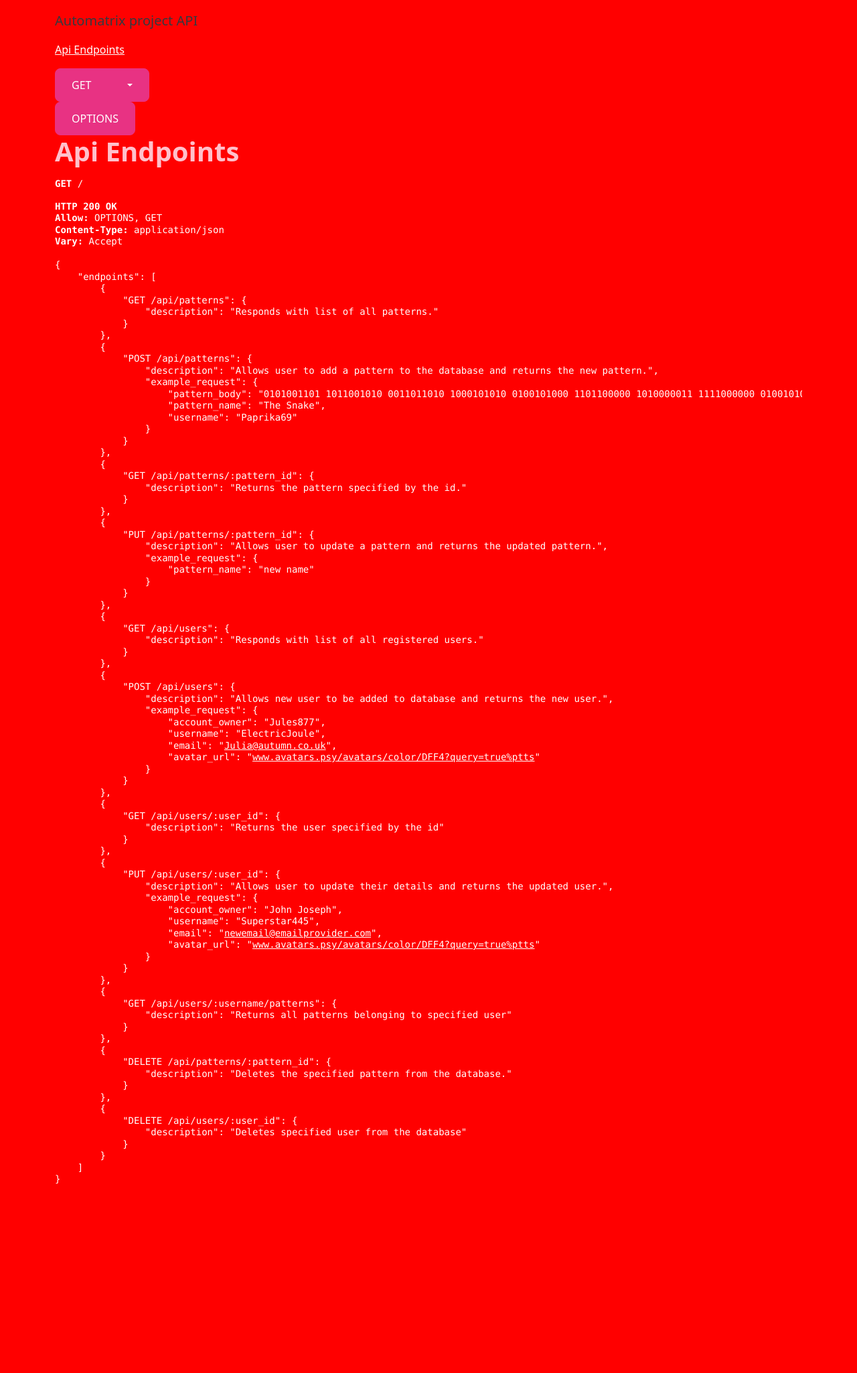
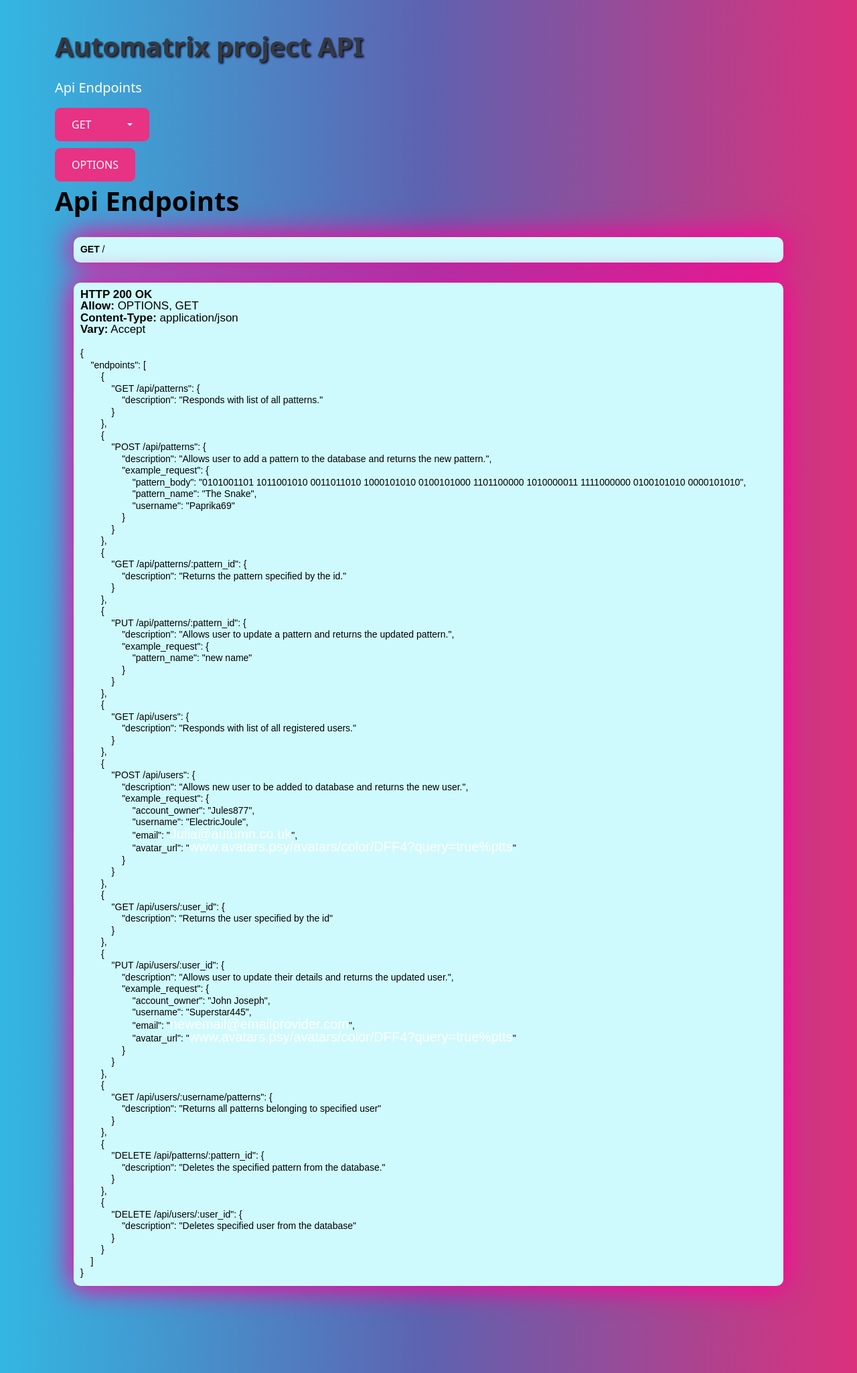
Before and after one commit to 3782291211/django-api-mongodb, a Django app: page / in a window 1280 px wide. Shown: the whole page at 67% size. Before the commit the page ends 1768 px from the top, so only its background shows below. Run offline with Django 4.2, Linux system fonts and the light colour scheme; parts of the project's set-up code (start-up, migrations or seed data) failed here and were passed over; some libraries are stand-ins or nearby versions.

Commit message:
Adding style sheet for browsable API template

```diff
--- a/templates/static/templates/style.css
+++ b/templates/static/templates/style.css
@@ -1,11 +1,74 @@
-* {
-    background-color: red;
+.btn-group {
+margin: 10px auto
 }
 
-body {
-    background-color: black;
+* {
+    color: black
+}
+
+html {
+    margin-bottom: 80px
+}
+
+a {
+    text-decoration: none;
+    font-size: 20px;
+}
+
+a.btn {
+    margin: 0
 }
 
 h1 {
-    color: pink
+    margin: 5px 0
 }
+
+div.container {
+  margin-top: 5px 0
+}
+
+.breadcrumb {
+    margin: 20px auto 5px
+}
+
+a.navbar-brand {
+    font-size: 40px;
+    font-weight: 900;
+    text-shadow: 2px 2px 3px rgb(12, 11, 42);
+}
+
+pre.prettyprint {
+    background-color: rgb(207, 250, 253);
+    border-radius: 10px;
+    box-shadow: 0 0 40px 5px rgb(255, 0, 153);
+    margin: 30px auto;
+    font-family: Arial, Helvetica, sans-serif;
+    padding: 10px;
+    width: 95%;
+    overflow: hidden;
+    text-overflow: ellipsis;
+}
+
+span.str {
+    color: black;
+}
+
+span {
+    font-size: 17px;
+    line-height: 5px;
+}
+
+div.wrapper {
+    margin: 50px 0
+}
+
+#id__content, #id__content_type {
+    background-color: whitesmoke;
+    color: black;
+    margin: 5px 0;
+    box-shadow: 2px 2px 2px 2px rgba(46, 38, 38, 0.56);
+}
+
+#id__content {
+    margin-bottom: 20px
+}
```
